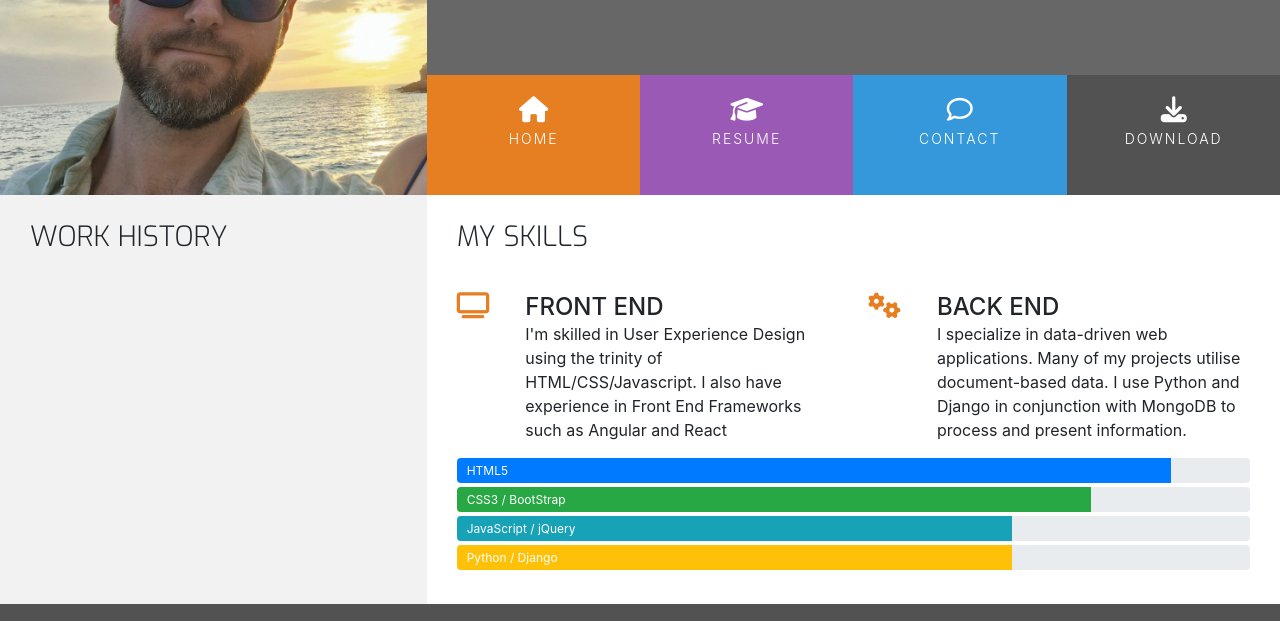
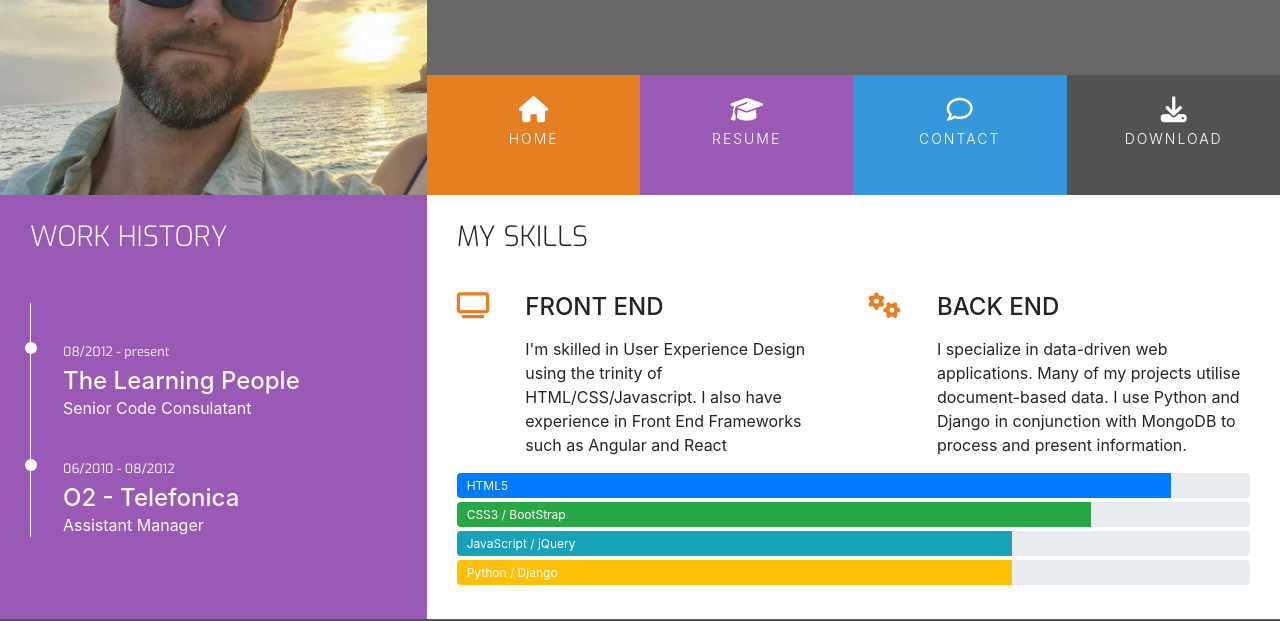
Before and after one commit to Allwrightben/bens-resume, a plain HTML site: page resume.html in a window 1280 px wide. Shown: the part 174-795 px from the top of the page. Drawn offline with nearby package versions, Linux system fonts and the light colour scheme.

Commit message:
Complete resume page

```diff
--- a/assets/css/style.css
+++ b/assets/css/style.css
@@ -11,6 +11,10 @@
 
 .bg-color-personal-info {
     background-color: #f2f2f2;
+}
+
+.bg-color-work-history {
+    background-color: #9b59b6;
 }
 
 .ui-menu-color-home {
@@ -62,13 +66,13 @@ h4 {
     float: none;
 }
 
+.history-heading,
 .section-heading {
     font-family: "Exo", sans-serif;
     font-weight: 300;
     margin-top: 25px;
     margin-bottom: 40px;
 }
-
 
 /*----------------------Heading */
 .header {
@@ -210,7 +214,7 @@ footer {
     color: #e67e22;
 }
 
-three-reasons-heading {
+.three-reasons-heading {
     margin-bottom: 15px;
 }
 
@@ -265,3 +269,50 @@ three-reasons-heading {
 .progress-section {
     margin: 40px, 20px;
 }
+
+
+/*----------------------Work History */
+.history-heading {
+    color: #fafafa;
+    margin-bottom: 50px;
+}
+
+.timeline-item {
+    padding: 4em 2em 0em 2em;
+    position: relative;
+    color: #fafafa;
+    border-left: 1px solid;
+}
+
+.timeline-item p {
+    padding: 0;
+    margin: 0;
+}
+
+.timeline-item:before {
+    content: attr(data-dates);
+    position: absolute;
+    left: 2.5em;
+    top: 3em;
+    display: block;
+    font-family: Exo, sans-serif;
+    font-size: 0.8em;
+    padding: 0;
+    margin: 0;
+}
+
+.timeline-item:after {
+    width: 12px;
+    height: 12px;
+    display: block;
+    top: 2.4em;
+    position: absolute;
+    left: -6px;
+    border-radius: 12px;
+    content: '';
+    background-color: #fafafa;
+}
+
+.history-items {
+    margin-bottom: 30px;
+}
--- a/resume.html
+++ b/resume.html
@@ -61,12 +61,22 @@
     <!-- My Skills section -->
     <section class="container-fluid">
         <div class="row">
-            <div class="col-md-4 bg-color-personal-info section-column">
+            <div class="col-md-4 bg-color-work-history section-column">
                 <div class="row">
                     <div class="col-12">
-                        <h3 class="section-heading uppercase">
+                        <h3 class="history-heading uppercase">
                             Work History
                         </h3>
+                    </div>
+                </div>
+                <div class="history-items">
+                    <div class="timeline-item" data-dates="08/2012 - present">
+                        <h4>The Learning People</h4>
+                        <p>Senior Code Consulatant</p>
+                    </div>
+                    <div class="timeline-item" data-dates="06/2010 - 08/2012">
+                        <h4>O2 - Telefonica</h4>
+                        <p>Assistant Manager</p>
                     </div>
                 </div>
             </div>
```
